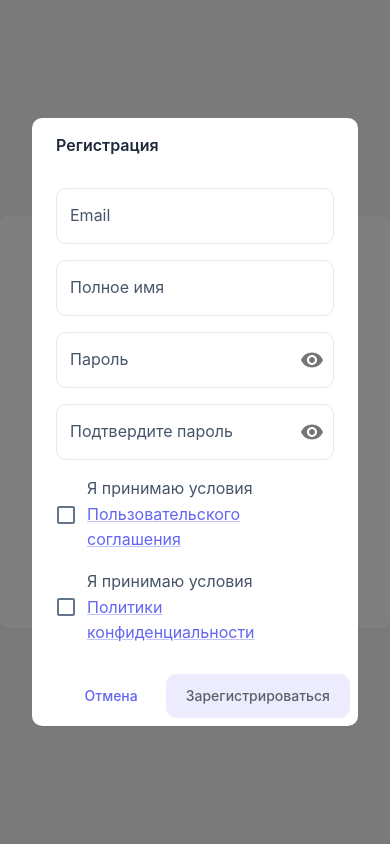
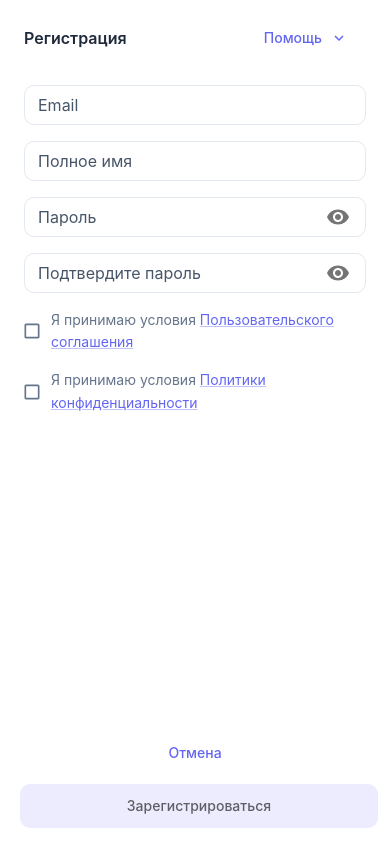
Before and after one commit to tiacore-dev/observer-frontend, a React (Create React App) app: page /login in a window 390 px wide. Both pictures are taken after a click on the button "Зарегистрироваться". Built offline with nearby package versions, Linux system fonts and the light colour scheme.

Commit message:
mobile fix

```diff
--- a/src/pages/analysisPage/analysisTable.tsx
+++ b/src/pages/analysisPage/analysisTable.tsx
@@ -119,13 +119,13 @@ export const AnalysisTable: React.FC<AnalysisTableProps> = ({
 
   return (
     <TableContainer
-      component={Paper}
-      elevation={2}
-      sx={{
-        borderRadius: 1,
-        overflow: "hidden",
-        mb: 4,
-      }}
+    // component={Paper}
+    // elevation={2}
+    // sx={{
+    //   borderRadius: 1,
+    //   overflow: "hidden",
+    //   // mb: 4,
+    // }}
     >
       <Table
         sx={{
--- a/src/pages/botsPage/botsTable.tsx
+++ b/src/pages/botsPage/botsTable.tsx
@@ -176,13 +176,13 @@ export const BotsTable: React.FC<BotsTableProps> = ({
 
   return (
     <TableContainer
-      component={Paper}
-      elevation={2}
-      sx={{
-        borderRadius: 1,
-        overflow: "hidden",
-        mb: 4,
-      }}
+    // component={Paper}
+    // elevation={2}
+    // sx={{
+    //   borderRadius: 1,
+    //   overflow: "hidden",
+    //   mb: 4,
+    // }}
     >
       {isMobile ? (
         <Box>
--- a/src/pages/helpPage/helpPage.tsx
+++ b/src/pages/helpPage/helpPage.tsx
@@ -528,7 +528,7 @@ export const HelpPage: React.FC = () => {
     <Box
       sx={{
         p: isMobile ? 1 : 2,
-        mt: isMobile ? 0 : -1,
+        mt: isMobile ? 0 : -3,
         mb: isMobile ? 2 : -3,
         maxWidth: 1600,
         mx: "auto",
--- a/src/pages/loginPage/loginPage.tsx
+++ b/src/pages/loginPage/loginPage.tsx
@@ -90,7 +90,7 @@ export const LoginPage: React.FC = () => {
         justifyContent: "center",
         alignItems: "center",
         minHeight: "100vh",
-        backgroundColor: "#f5f5f5",
+        backgroundColor: "background.paper",
       }}
     >
       <Paper
@@ -109,7 +109,7 @@ export const LoginPage: React.FC = () => {
               display: "grid",
               alignItems: "center",
               justifyContent: "center",
-              backgroundColor: "#fff0f0",
+              backgroundColor: "#f9949400",
               borderRadius: 1,
             }}
           >
@@ -135,7 +135,7 @@ export const LoginPage: React.FC = () => {
         )}
 
         <Typography variant="h4" component="h1" gutterBottom align="center">
-          Вход
+          Observer
         </Typography>
 
         <form onSubmit={handleSubmit(onSubmit)}>
--- a/src/pages/loginPage/userRegistrationModal.tsx
+++ b/src/pages/loginPage/userRegistrationModal.tsx
@@ -15,10 +15,19 @@ import {
   Checkbox,
   FormControlLabel,
   Link,
+  useMediaQuery,
+  Theme,
+  Collapse,
 } from "@mui/material";
 import { useForm, Controller } from "react-hook-form";
 import { useRegisterMutation } from "../../hooks/register/useRegisterMutations";
-import { Visibility, VisibilityOff } from "@mui/icons-material";
+import {
+  Visibility,
+  VisibilityOff,
+  ExpandMore,
+  ExpandLess,
+} from "@mui/icons-material";
+import { InfoCard } from "../../components/infoCard";
 
 interface UserRegistrationModalProps {
   open: boolean;
@@ -41,6 +50,13 @@ export const UserRegistrationModal: React.FC<UserRegistrationModalProps> = ({
   onClose,
   onSuccess,
 }) => {
+  const isMobile = useMediaQuery((theme: Theme) =>
+    theme.breakpoints.down("sm")
+  );
+  const [showHelp, setShowHelp] = useState(false);
+  const [showPassword, setShowPassword] = useState(false);
+  const [showConfirmPassword, setShowConfirmPassword] = useState(false);
+
   const {
     control,
     handleSubmit,
@@ -54,8 +70,6 @@ export const UserRegistrationModal: React.FC<UserRegistrationModalProps> = ({
     },
   });
 
-  const [showPassword, setShowPassword] = useState(false);
-  const [showConfirmPassword, setShowConfirmPassword] = useState(false);
   const registerMutation = useRegisterMutation();
 
   const handleClickShowPassword = () => setShowPassword((show) => !show);
@@ -78,13 +92,50 @@ export const UserRegistrationModal: React.FC<UserRegistrationModalProps> = ({
   const privacyAccepted = watch("privacyAccepted");
 
   return (
-    <Dialog open={open} onClose={onClose} maxWidth="sm" fullWidth>
-      <DialogTitle>Регистрация</DialogTitle>
+    <Dialog
+      open={open}
+      onClose={onClose}
+      maxWidth="sm"
+      fullWidth
+      fullScreen={isMobile}
+    >
+      <DialogTitle>
+        <Box sx={{ display: "flex", alignItems: "center", gap: 1 }}>
+          <Typography variant={isMobile ? "h6" : "inherit"}>
+            Регистрация
+          </Typography>
+          <Box sx={{ flexGrow: 1 }} />
+          <Button
+            variant="text"
+            onClick={() => setShowHelp(!showHelp)}
+            endIcon={showHelp ? <ExpandLess /> : <ExpandMore />}
+            size="small"
+          >
+            {isMobile ? "Помощь" : "Информация о регистрации"}
+          </Button>
+        </Box>
+      </DialogTitle>
       <DialogContent>
+        <Collapse in={showHelp}>
+          <Box sx={{ mb: 3 }}>
+            <InfoCard type="info" title="Для регистрации:" description=" ">
+              <Box component="ol" sx={{ pl: 2, mt: 1, mb: 0 }}>
+                <li>Пароль должен содержать минимум 6 символов</li>
+                <li>Пароли должны совпадать</li>
+                <li>
+                  Необходимо принять условия соглашения и политики
+                  конфиденциальности
+                </li>
+                <li>После регистрации необходимо подтвердить Email</li>
+              </Box>
+            </InfoCard>
+          </Box>
+        </Collapse>
+
         <Box
           component="form"
           onSubmit={handleSubmit(onSubmit)}
-          sx={{ display: "flex", flexDirection: "column", gap: 2, mt: 2 }}
+          sx={{ display: "flex", flexDirection: "column", gap: 2, mt: 1 }}
           autoComplete="off"
         >
           <Controller
@@ -111,6 +162,7 @@ export const UserRegistrationModal: React.FC<UserRegistrationModalProps> = ({
                   autocapitalize: "none",
                   spellcheck: "false",
                 }}
+                size={isMobile ? "small" : "medium"}
               />
             )}
           />
@@ -132,6 +184,7 @@ export const UserRegistrationModal: React.FC<UserRegistrationModalProps> = ({
                   autocapitalize: "words",
                   spellcheck: "false",
                 }}
+                size={isMobile ? "small" : "medium"}
               />
             )}
           />
@@ -167,12 +220,14 @@ export const UserRegistrationModal: React.FC<UserRegistrationModalProps> = ({
                         aria-label="toggle password visibility"
                         onClick={handleClickShowPassword}
                         edge="end"
+                        size={isMobile ? "small" : "medium"}
                       >
                         {showPassword ? <VisibilityOff /> : <Visibility />}
                       </IconButton>
                     </InputAdornment>
                   ),
                 }}
+                size={isMobile ? "small" : "medium"}
               />
             )}
           />
@@ -206,6 +261,7 @@ export const UserRegistrationModal: React.FC<UserRegistrationModalProps> = ({
                         aria-label="toggle confirm password visibility"
                         onClick={handleClickShowConfirmPassword}
                         edge="end"
+                        size={isMobile ? "small" : "medium"}
                       >
                         {showConfirmPassword ? (
                           <VisibilityOff />
@@ -216,6 +272,7 @@ export const UserRegistrationModal: React.FC<UserRegistrationModalProps> = ({
                     </InputAdornment>
                   ),
                 }}
+                size={isMobile ? "small" : "medium"}
               />
             )}
           />
@@ -227,12 +284,22 @@ export const UserRegistrationModal: React.FC<UserRegistrationModalProps> = ({
             render={({ field }) => (
               <FormControlLabel
                 control={
-                  <Checkbox {...field} checked={field.value} color="primary" />
+                  <Checkbox
+                    {...field}
+                    checked={field.value}
+                    color="primary"
+                    size={isMobile ? "small" : "medium"}
+                  />
                 }
                 label={
-                  <Typography>
+                  <Typography variant={isMobile ? "body2" : "body1"}>
                     Я принимаю условия{" "}
-                    <Link href="/terms" target="_blank" rel="noopener">
+                    <Link
+                      href="/terms"
+                      target="_blank"
+                      rel="noopener"
+                      variant={isMobile ? "body2" : "body1"}
+                    >
                       Пользовательского соглашения
                     </Link>
                   </Typography>
@@ -248,12 +315,22 @@ export const UserRegistrationModal: React.FC<UserRegistrationModalProps> = ({
             render={({ field }) => (
               <FormControlLabel
                 control={
-                  <Checkbox {...field} checked={field.value} color="primary" />
+                  <Checkbox
+                    {...field}
+                    checked={field.value}
+                    color="primary"
+                    size={isMobile ? "small" : "medium"}
+                  />
                 }
                 label={
-                  <Typography>
+                  <Typography variant={isMobile ? "body2" : "body1"}>
                     Я принимаю условия{" "}
-                    <Link href="/privacy" target="_blank" rel="noopener">
+                    <Link
+                      href="/privacy"
+                      target="_blank"
+                      rel="noopener"
+                      variant={isMobile ? "body2" : "body1"}
+                    >
                       Политики конфиденциальности
                     </Link>
                   </Typography>
@@ -263,14 +340,30 @@ export const UserRegistrationModal: React.FC<UserRegistrationModalProps> = ({
           />
         </Box>
       </DialogContent>
-      <DialogActions>
-        <Button onClick={onClose}>Отмена</Button>
+      <DialogActions
+        sx={{
+          p: isMobile ? 2 : 3,
+          justifyContent: "space-between",
+          flexDirection: isMobile ? "column" : "row",
+          gap: isMobile ? 1 : 0,
+        }}
+      >
+        <Button
+          onClick={onClose}
+          fullWidth={isMobile}
+          size={isMobile ? "medium" : "large"}
+        >
+          Отмена
+        </Button>
         <Button
           onClick={handleSubmit(onSubmit)}
           variant="contained"
           disabled={
             registerMutation.isPending || !termsAccepted || !privacyAccepted
           }
+          fullWidth={isMobile}
+          size={isMobile ? "medium" : "large"}
+          sx={isMobile ? {} : { ml: 1 }}
         >
           {registerMutation.isPending ? (
             <CircularProgress size={24} />
--- a/src/pages/promptsPage/promptsTable.tsx
+++ b/src/pages/promptsPage/promptsTable.tsx
@@ -89,13 +89,13 @@ export const PromptsTable: React.FC<PromptsTableProps> = ({
 
   return (
     <TableContainer
-      component={Paper}
-      elevation={2}
-      sx={{
-        borderRadius: 1,
-        overflow: "hidden",
-        mb: 4,
-      }}
+    // component={Paper}
+    // elevation={2}
+    // sx={{
+    //   borderRadius: 1,
+    //   overflow: "hidden",
+    //   mb: 4,
+    // }}
     >
       <Table
         sx={{ minWidth: isMobile ? 300 : 650 }}
--- a/src/pages/schedulesPage/mobile/schedulesMobileView.tsx
+++ b/src/pages/schedulesPage/mobile/schedulesMobileView.tsx
@@ -61,20 +61,6 @@ export const SchedulesMobileView: React.FC<SchedulesMobileViewProps> = ({
     );
   }
 
-  if (schedules.length === 0) {
-    return (
-      <Paper elevation={1} sx={{ p: 2, textAlign: "center", mb: 1 }}>
-        <ScheduleIcon sx={{ fontSize: 64, color: "text.secondary", mt: 2 }} />
-        <Typography variant="h6" gutterBottom color="text.secondary">
-          Нет доступных расписаний
-        </Typography>
-        <Typography variant="body2" color="text.secondary">
-          Создайте первое расписание
-        </Typography>
-      </Paper>
-    );
-  }
-
   return (
     <>
       {schedules.map((schedule) => (
--- a/src/themeConfig/theme.tsx
+++ b/src/themeConfig/theme.tsx
@@ -202,7 +202,7 @@ const getTheme = (mode: "light" | "dark") => {
           contained: {
             background:
               mode === "dark"
-                ? "linear-gradient(135deg, #818cf822 0%, #a78bfa22 100%)"
+                ? "linear-gradient(135deg, #818cf825 0%, #a78bfa25 100%)"
                 : "linear-gradient(135deg, #6366f1 0%, #8b5cf6 100%)",
             "&:hover": {
               background:
```
